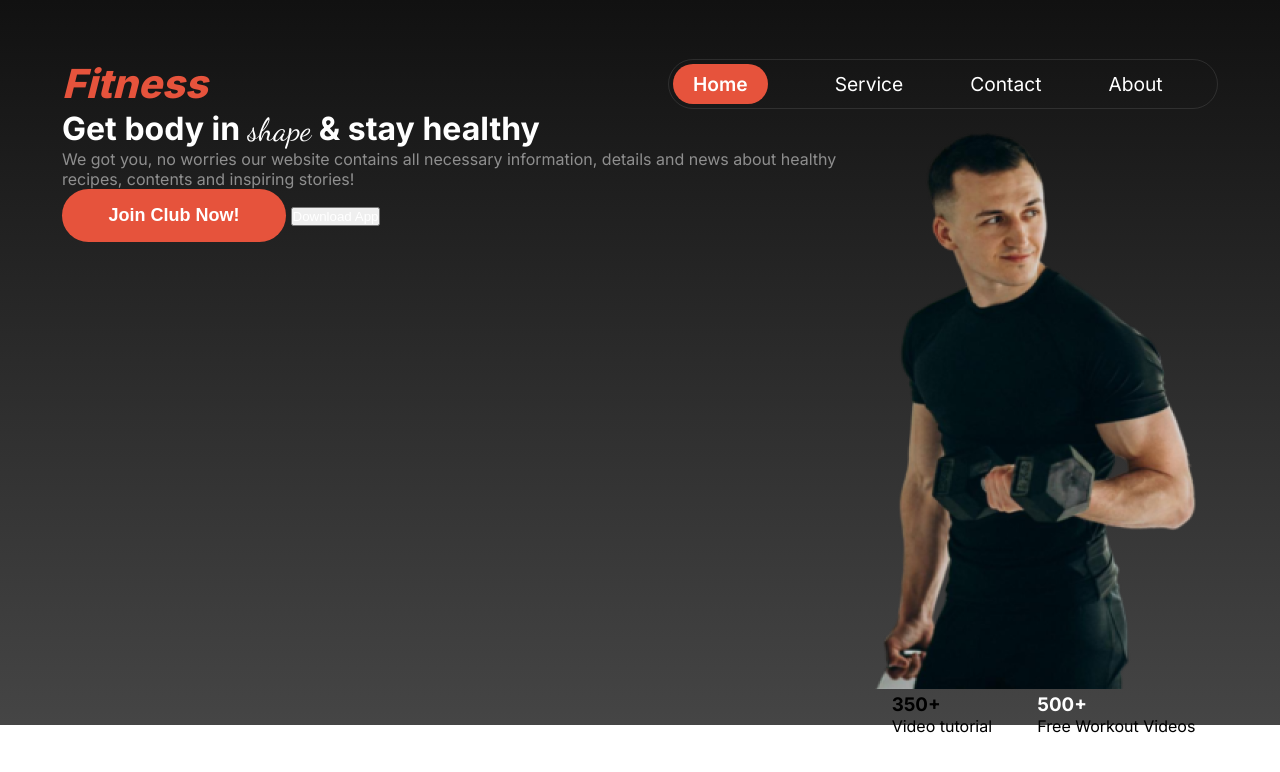
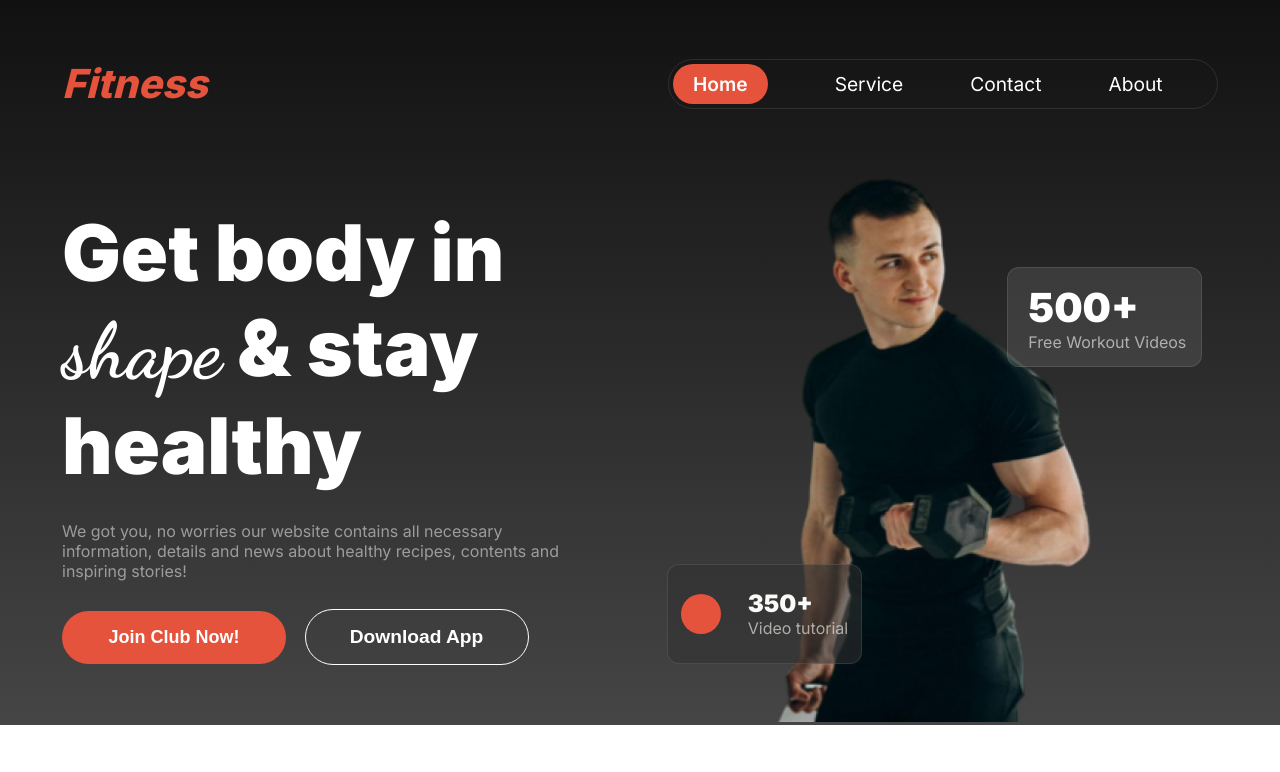
Before and after one commit to ShaikhAnik/assignment-2, a plain HTML site: page index.html in a window 1280 px wide. Drawn offline with Linux system fonts and the light colour scheme.

Commit message:
banner added

```diff
--- a/style/style.css
+++ b/style/style.css
@@ -111,3 +111,88 @@
 .nav_bar, .banner, .habit-contents , .run-content , .meet-contents, .footer-section{
     max-width: 1156px;
 }
+
+/* Banner styles */
+
+.banner-content{
+    align-items: center;
+}
+.banner-text{
+    max-width: 498px;
+    margin-top: 96px;
+    margin-bottom: 76px;
+    margin-left: 0px;
+}
+.banner-title{
+    font-size: 4.875rem;
+    font-weight: 900;
+}
+.fancy-text{
+    font-size: 4.875rem;
+    font-weight: 900;
+}
+.banner-description{
+    font-size: 1rem ;
+    margin: 28px 0px;
+}
+.banner-img{
+    max-width: 341px;
+    margin-top: 32px;
+}
+.banner-img img{
+   width: 100%;
+}
+.btn-second{
+    border: 1px solid rgb(255, 255, 255);
+    font-size: 1.2rem;
+    font-weight: 600;
+    width: 224px;
+    border-radius: 42px;
+    padding: 16px 40px;
+    cursor: pointer;
+    margin-left: 14px;
+    background:none;
+}
+.circle{
+    width: 40px;
+    height: 40px;
+    background-color: rgb(230, 83, 60);
+    border-radius: 50%;
+    display: inline-block;
+}
+.badge-txt1{
+    color: rgb(250, 250, 249);
+    font-size: 1.5rem;
+    font-weight: 900;
+}
+.badge-desc1, .badge-desc2{
+    color: rgba(239, 237, 232, 0.65);
+    font-size: 1rem;
+    font-weight: 400;
+}
+.btn-badge1 {
+    border: 1px solid rgba(255, 255, 255, 0.1);
+    border-radius: 12px;
+    background: rgba(48, 48, 48, 0.54);
+    width: 193px;
+    height: 98px;
+    align-items: center;
+    margin-left: -104px;
+    margin-top: -162px;
+}
+.badge-txt2{
+    font-size: 2.5rem;
+    font-weight: 900;
+}
+.btn-badge2 {
+    width: 193px;
+    height: 98px;
+    border: 1px solid rgba(255, 255, 255, 0.1);
+    border-radius: 12px;
+    background: rgba(255, 255, 255, 0.1);
+    margin-top: -459px;
+    margin-right: -90px;
+}
+.badge2-contents{
+    padding: 15px 11px 15px 20px;
+}
```
